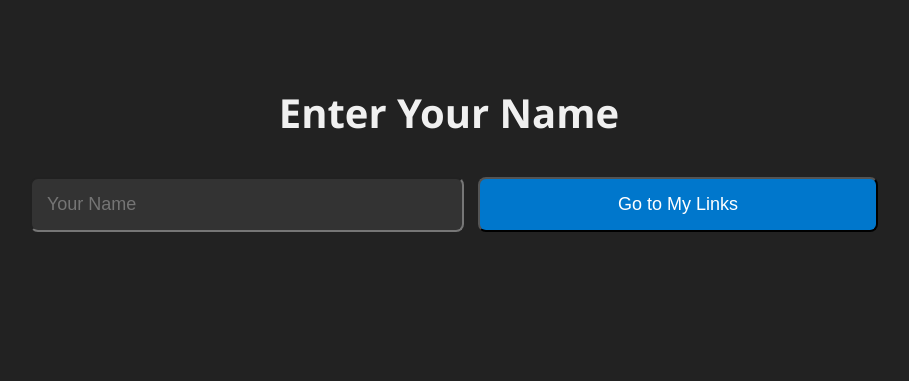
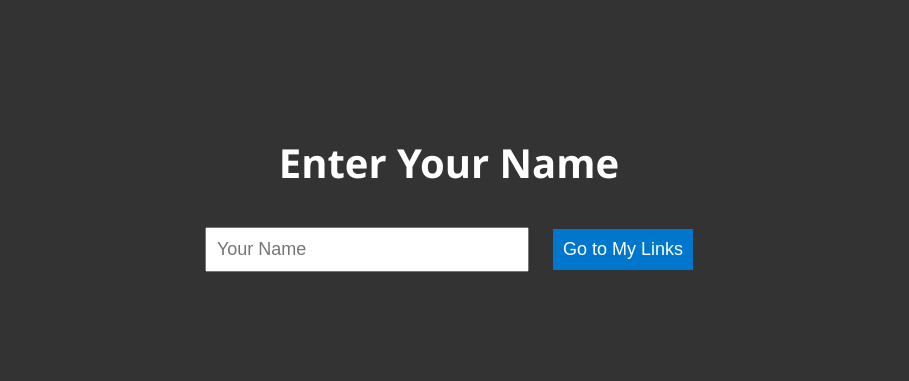
Before and after one commit to crsbo/my-links-app, a Flask app: page / in a window 1280 px wide. Shown: the top 381 px of the page, without its empty margins (191-1100 px from the left). Run offline with Flask 3, Linux system fonts and the light colour scheme.

Commit message:
Update index.html

```diff
--- a/templates/index.html
+++ b/templates/index.html
@@ -6,33 +6,27 @@
     <style>
         body {
             font-family: 'Segoe UI', sans-serif;
-            background: #222222;
+            background: #333;
             color: #fff;
             text-align: center;
-            padding: 50px;
+            padding: 100px 0;
         }
         h1 {
             font-size: 40px;
-            color: #f0f0f0;
         }
-        input[type="text"] {
-            padding: 15px;
+        input, button {
             font-size: 18px;
+            padding: 10px;
             margin: 10px;
-            border-radius: 8px;
-            width: 80%;
-            max-width: 400px;
-            background-color: #333;
-            color: #fff;
+        }
+        input {
+            width: 300px;
         }
         button {
-            padding: 15px;
-            font-size: 18px;
             background-color: #0077cc;
-            color: #fff;
-            border-radius: 8px;
-            width: 80%;
-            max-width: 400px;
+            color: white;
+            border: none;
+            cursor: pointer;
         }
         button:hover {
             background-color: #005fa3;
```
